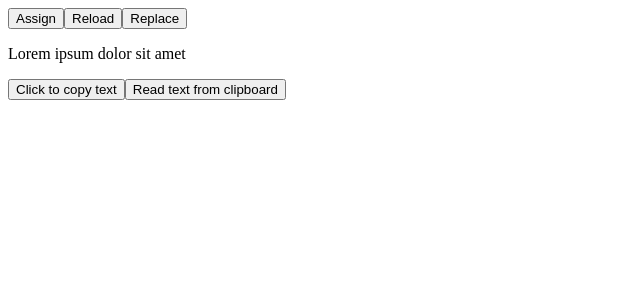
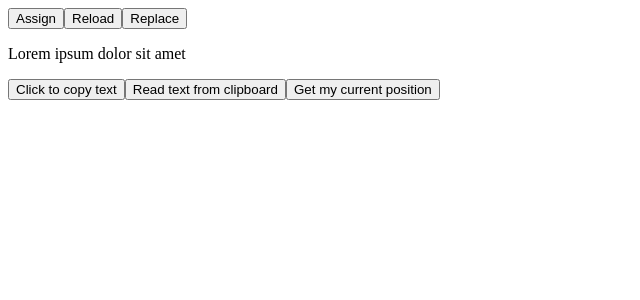
Before and after one commit to ONL-JS-FE2023-1/cra-first-project, a React (Create React App) app: page / in a window 1280 px wide. Shown: the top 300 px of the page, without its empty margins (0-640 px from the left). Built offline with nearby package versions, Linux system fonts and the light colour scheme.

Commit message:
Geolocation getCurrentPosition

```diff
--- a/src/components/App.js
+++ b/src/components/App.js
@@ -36,6 +36,12 @@ function App() {
                 const text = window.navigator.clipboard.readText();
                 console.log(text);
             }}>Read text from clipboard</button>
+
+            <button onClick={() => {
+                window.navigator.geolocation.getCurrentPosition((positionObject) => {
+                    console.log(positionObject);
+                })
+                }}>Get my current position</button>
         </>
     )
 }
```
